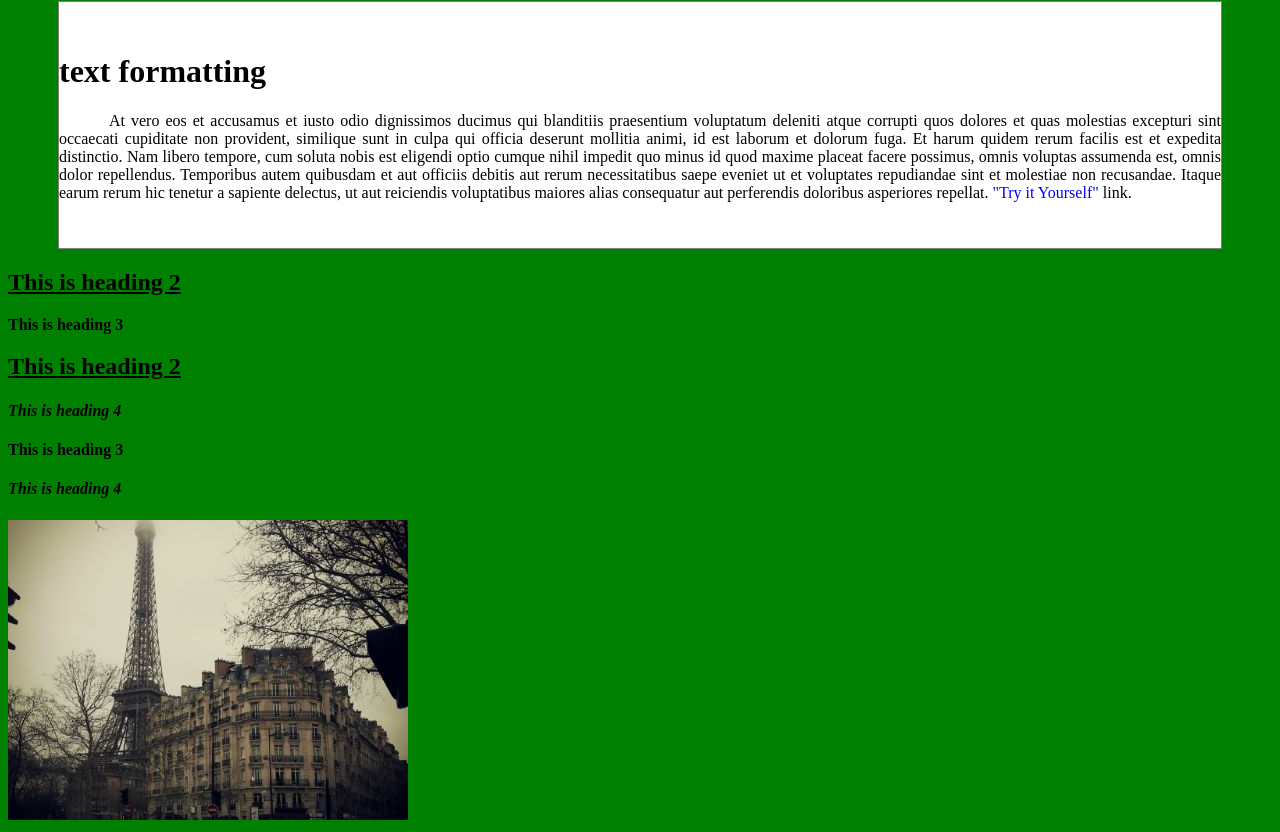
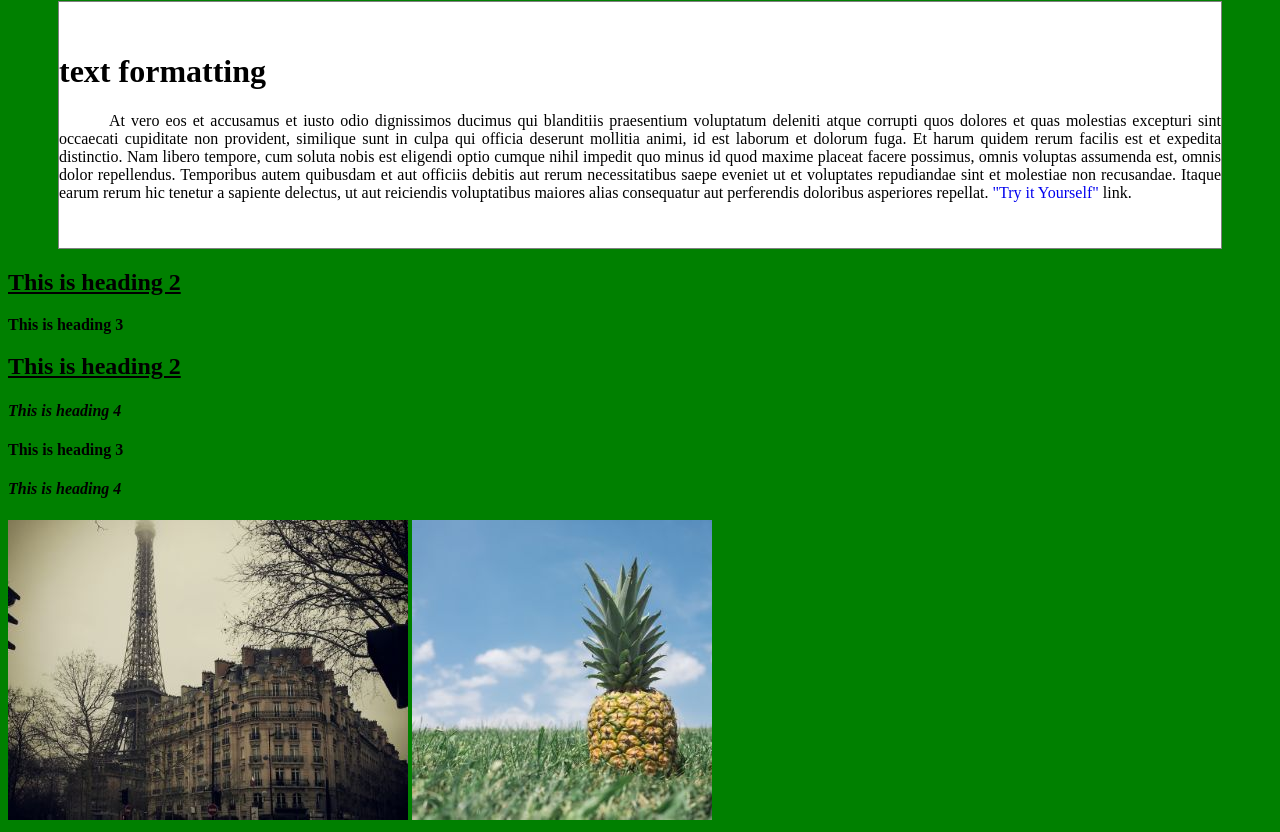
Before and after one commit to Seni765/Gyakorlati-munka2025.07.09, a plain HTML site: page index.html in a window 1280 px wide. Shown: the part 937-1769 px from the top of the page. Drawn offline with Linux system fonts and the light colour scheme.

Commit message:
Add files via upload
Ez a masodik verzioja.

```diff
--- a/index.html
+++ b/index.html
@@ -58,5 +58,6 @@
     <p class="vastag">This is heading 3<p>
     <h4>This is heading 4</h4>
     <img src="vegyes feladatok/vegyes feladatok/paris.jpg" alt="Paris" id="Paris">
+    <img src="vegyes feladatok/vegyes feladatok/pineapple.jpg">
 </body>
 </html>
```
